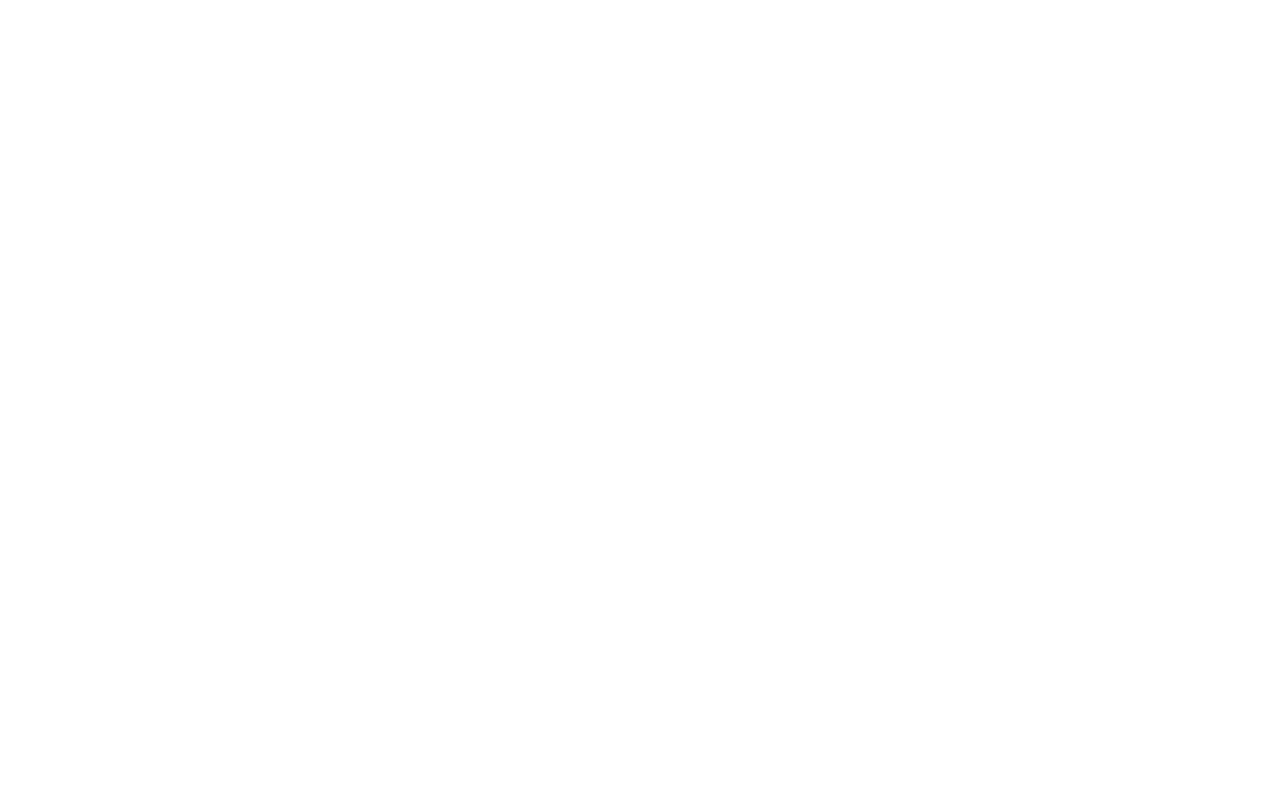
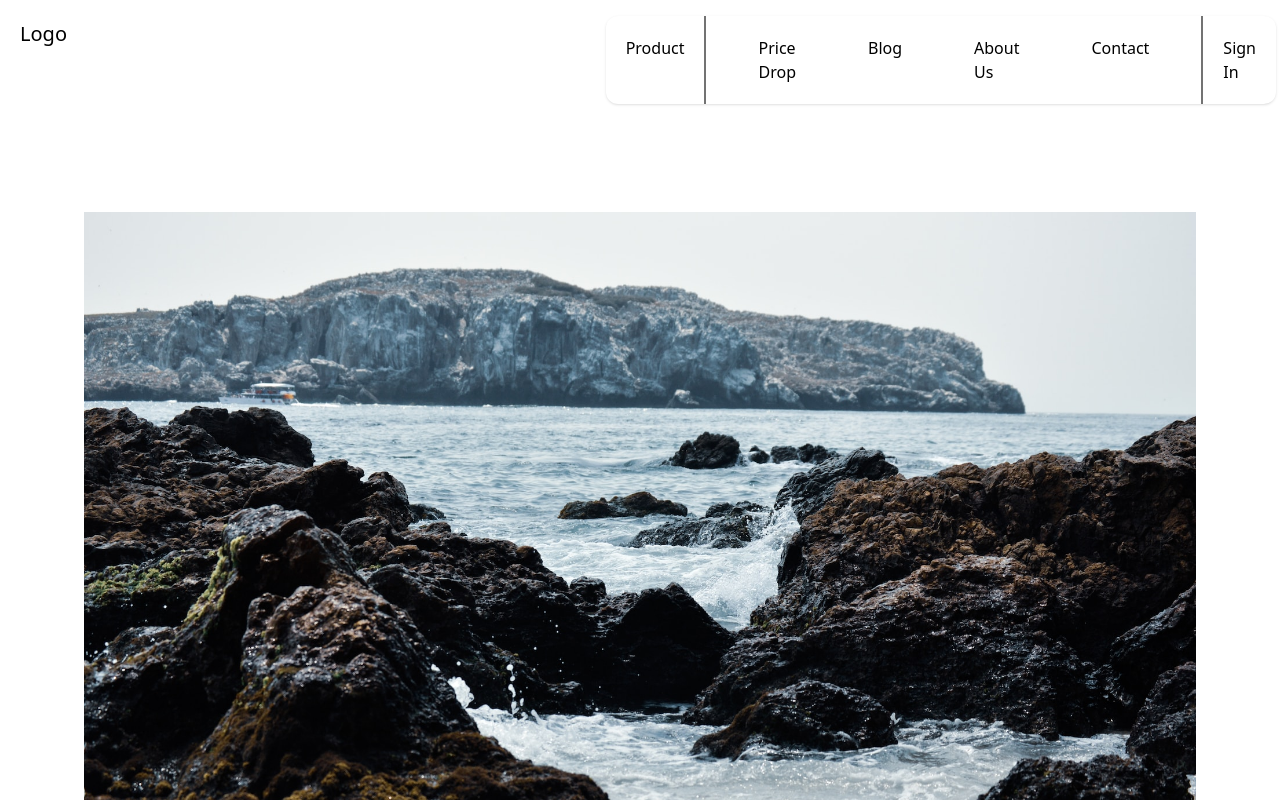
Before and after one commit to checkprix/CheckPrix, a React (Create React App) app: page /blog-detail/12 in a window 1280 px wide. Before the commit this address had no page. Shown: the top 800 px of the page. Built offline with nearby package versions, Linux system fonts and the light colour scheme.

Commit message:
modify route and added GetPararm in blog details

```diff
--- a/src/components/blog/blogDescription/blogDescription.tsx
+++ b/src/components/blog/blogDescription/blogDescription.tsx
@@ -1,8 +1,12 @@
+import { useParams } from "react-router-dom";
 import Cover from "../../../assests/images/cover.jpg"
 import Line from "../../common/Line/Line";
 import Footer from "../../footer/footer";
 import Navbar from "../../navbar/navbar";
 const BlogDescription = (): any => {
+
+    const {id} = useParams();
+    console.log(id)
     return (<>
         <Navbar />
         <div className="flex flex-col items-center mt-16">
--- a/src/components/routes/routes.tsx
+++ b/src/components/routes/routes.tsx
@@ -14,7 +14,7 @@
             <Route path="/contact" element={<Contact/>}/>
             <Route path="/aboutus" element={<AboutUs/>}/>
             <Route path="/blogs" element={<Allblogs/>}/>
-            <Route path="/blog-detail" element={<BlogDescription/>}/>
+            <Route path="/blog-detail/:id" element={<BlogDescription/>}/>
         </Routes>
 
         </>
```
